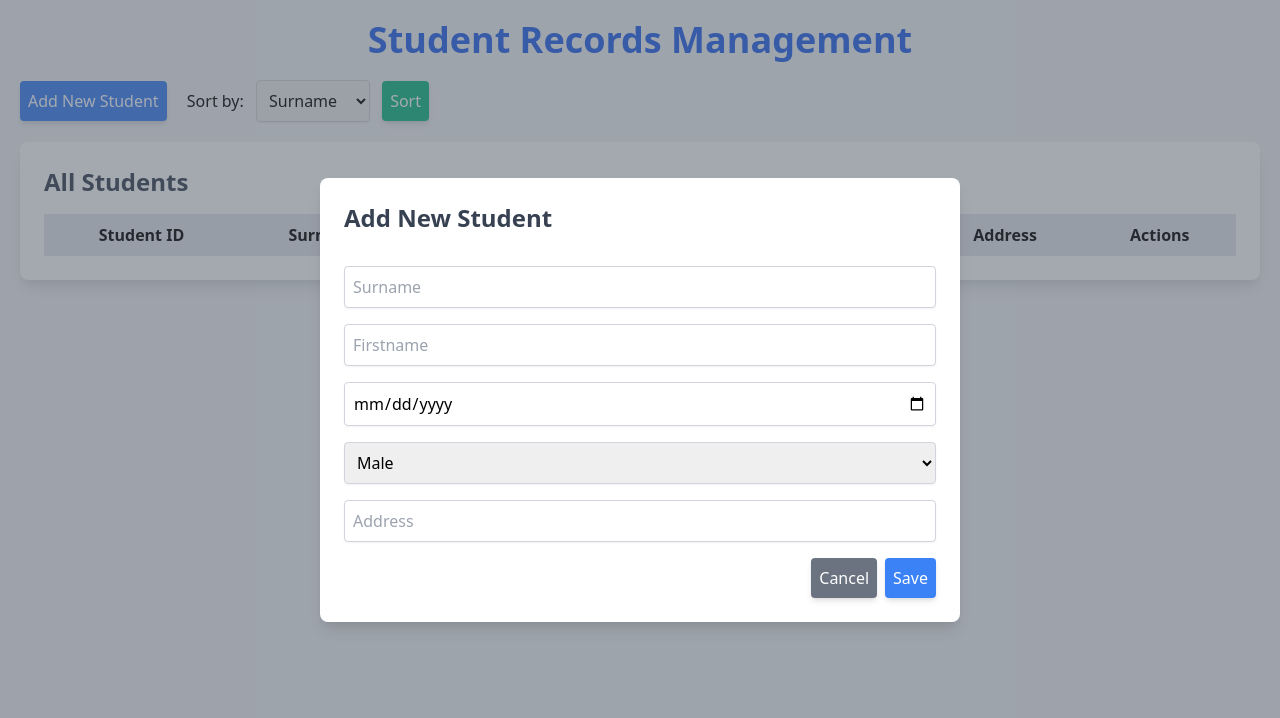
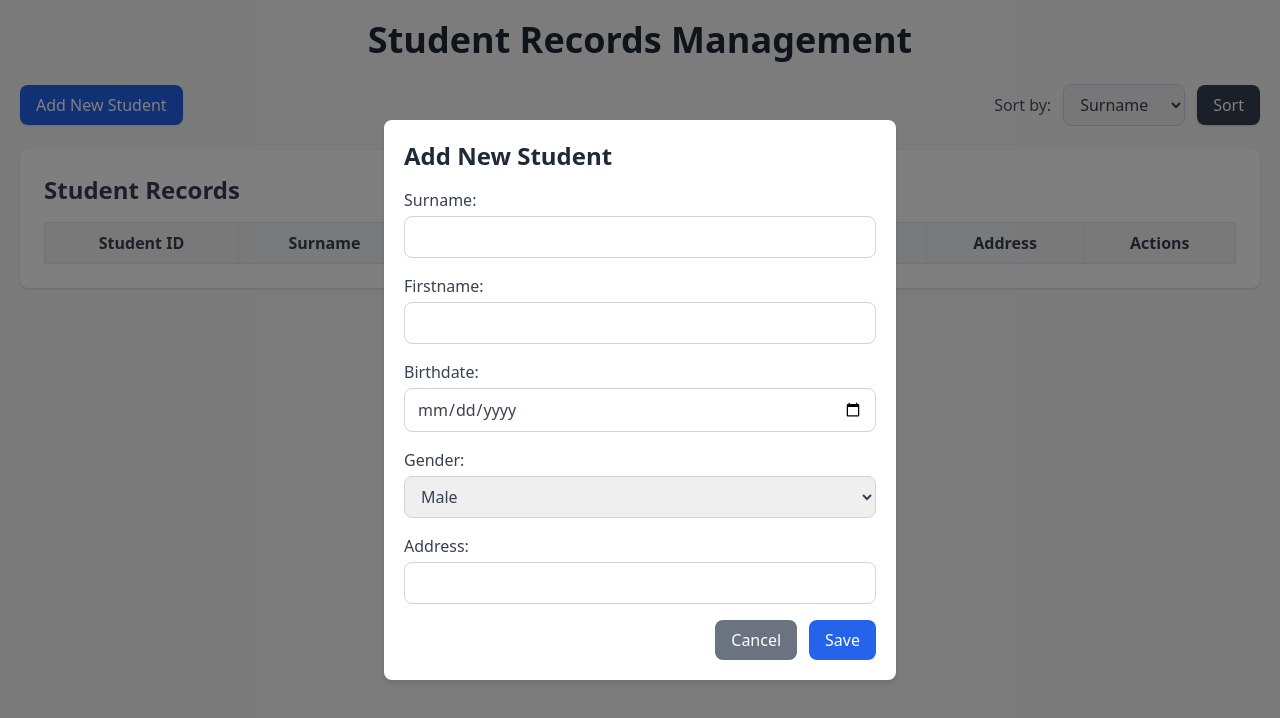
Before and after one commit to ericsonbalajadia/mayor-fds, a website: page front-end.html in a window 1280 px wide. Both pictures are taken after a click on the button "Add New Student". Drawn offline with nearby package versions, Linux system fonts and the light colour scheme; no server answers.

Commit message:
improved layout

```diff
--- a/front-end.html
+++ b/front-end.html
@@ -5,54 +5,97 @@
   <meta name="viewport" content="width=device-width, initial-scale=1.0">
   <title>Student Records</title>
   <link href="https://cdn.jsdelivr.net/npm/tailwindcss@2.2.19/dist/tailwind.min.css" rel="stylesheet">
-
+  <style>
+    body {
+      background-color: #f8f8f8; /* Neutral background */
+    }
+    .modal-bg {
+      background-color: rgba(0, 0, 0, 0.5); /* Dimmed background for modal */
+    }
+    .modal-content {
+      background-color: #ffffff;
+      padding: 20px;
+      border-radius: 8px;
+      box-shadow: 0 4px 6px rgba(0, 0, 0, 0.1);
+    }
+    .table-row:nth-child(even) {
+      background-color: #f9f9f9;
+    }
+    .table-row:nth-child(odd) {
+      background-color: #ffffff;
+    }
+    .btn {
+      transition: background-color 0.3s ease, transform 0.2s ease;
+    }
+    .btn:hover {
+      transform: scale(1.03);
+    }
+  </style>
 </head>
-<body class="bg-gray-100">
+<body class="font-sans text-gray-700">
 
   <div class="container mx-auto p-5">
-    <h1 class="text-4xl font-bold text-center mb-5 text-blue-600">Student Records Management</h1>
+    <h1 class="text-4xl font-bold text-center mb-6 text-gray-800">Student Records Management</h1>
 
-    <div class="mb-5 text-start">
-      <button id="openModalBtn" class="btn bg-blue-500 text-white p-2 rounded hover:bg-blue-600 shadow-md">Add New Student</button>
-      <div class="inline-block ml-4">
-        <label for="sortField" class="mr-2">Sort by:</label>
-        <select id="sortField" class="input p-2 border border-gray-300 rounded shadow-sm">
+    <div class="flex flex-wrap items-center justify-between mb-6">
+      <button id="openModalBtn" class="btn bg-blue-600 text-white px-4 py-2 rounded-lg hover:bg-blue-700 shadow">
+        Add New Student
+      </button>
+
+      <div class="flex items-center space-x-3">
+        <label for="sortField" class="text-gray-600">Sort by:</label>
+        <select id="sortField" class="border-gray-300 border rounded-lg px-3 py-2">
           <option value="Surname">Surname</option>
           <option value="Firstname">Firstname</option>
           <option value="Birthdate">Birthdate</option>
         </select>
-        <button id="sortBtn" class="btn bg-green-500 text-white p-2 rounded hover:bg-green-600 ml-2 shadow-md">Sort</button>
+        <button id="sortBtn" class="btn bg-gray-700 text-white px-4 py-2 rounded-lg hover:bg-gray-800 shadow">
+          Sort
+        </button>
       </div>
     </div>
 
-    <!-- Modal -->
-    <div id="studentModal" class="fixed inset-0 bg-gray-600 bg-opacity-50 flex items-center justify-center hidden">
-      <div class="bg-white p-6 rounded-lg shadow-lg w-1/2">
-        <h2 id="modalTitle" class="text-2xl font-semibold text-gray-700 mb-4">Add New Student</h2>
+    <div id="studentModal" class="fixed inset-0 flex items-center justify-center modal-bg hidden">
+      <div class="modal-content w-full max-w-lg">
+        <h2 id="modalTitle" class="text-2xl font-semibold text-gray-800 mb-4">Add New Student</h2>
         <form id="addStudentForm" class="space-y-4">
           <input type="hidden" id="studentId" />
-          <input type="text" id="surname" class="input w-full p-2 border border-gray-300 rounded shadow-sm" placeholder="Surname" required />
-          <input type="text" id="firstname" class="input w-full p-2 border border-gray-300 rounded shadow-sm" placeholder="Firstname" required />
-          <input type="date" id="birthdate" class="input w-full p-2 border border-gray-300 rounded shadow-sm" required />
-          <select id="gender" class="input w-full p-2 border border-gray-300 rounded shadow-sm" required>
-            <option value="Male">Male</option>
-            <option value="Female">Female</option>
-          </select>
-          <input type="text" id="address" class="input w-full p-2 border border-gray-300 rounded shadow-sm" placeholder="Address" required />
-          <div class="flex justify-end space-x-2">
-            <button type="button" id="closeModalBtn" class="btn bg-gray-500 text-white p-2 rounded hover:bg-gray-600 shadow-md">Cancel</button>
-            <button type="submit" class="btn bg-blue-500 text-white p-2 rounded hover:bg-blue-600 shadow-md">Save</button>
+          <div>
+            <label for="surname" class="block text-gray-700 mb-1">Surname:</label>
+            <input type="text" id="surname" class="w-full border border-gray-300 rounded-lg px-3 py-2 focus:ring focus:ring-blue-300" required />
+          </div>
+          <div>
+            <label for="firstname" class="block text-gray-700 mb-1">Firstname:</label>
+            <input type="text" id="firstname" class="w-full border border-gray-300 rounded-lg px-3 py-2 focus:ring focus:ring-blue-300" required />
+          </div>
+          <div>
+            <label for="birthdate" class="block text-gray-700 mb-1">Birthdate:</label>
+            <input type="date" id="birthdate" class="w-full border border-gray-300 rounded-lg px-3 py-2 focus:ring focus:ring-blue-300" required />
+          </div>
+          <div>
+            <label for="gender" class="block text-gray-700 mb-1">Gender:</label>
+            <select id="gender" class="w-full border border-gray-300 rounded-lg px-3 py-2 focus:ring focus:ring-blue-300" required>
+              <option value="Male">Male</option>
+              <option value="Female">Female</option>
+            </select>
+          </div>
+          <div>
+            <label for="address" class="block text-gray-700 mb-1">Address:</label>
+            <input type="text" id="address" class="w-full border border-gray-300 rounded-lg px-3 py-2 focus:ring focus:ring-blue-300" required />
+          </div>
+          <div class="flex justify-end space-x-3">
+            <button type="button" id="closeModalBtn" class="btn bg-gray-500 text-white px-4 py-2 rounded-lg hover:bg-gray-600">Cancel</button>
+            <button type="submit" class="btn bg-blue-600 text-white px-4 py-2 rounded-lg hover:bg-blue-700">Save</button>
           </div>
         </form>
       </div>
     </div>
 
-    <!-- Table to Display Students -->
-    <div class="mb-5 bg-white p-6 rounded-lg shadow-lg">
-      <h2 class="text-2xl font-semibold text-gray-700">All Students</h2>
-      <table id="studentsTable" class="min-w-full table-auto mt-4">
+    <div class="bg-white p-6 rounded-lg shadow">
+      <h2 class="text-2xl font-semibold mb-4">Student Records</h2>
+      <table class="min-w-full border-collapse border border-gray-200">
         <thead>
-          <tr class="bg-gray-200">
+          <tr class="bg-gray-100">
             <th class="border px-4 py-2">Student ID</th>
             <th class="border px-4 py-2">Surname</th>
             <th class="border px-4 py-2">Firstname</th>
@@ -63,7 +106,7 @@
           </tr>
         </thead>
         <tbody id="studentsBody">
-          <!-- Rows will be populated by JavaScript -->
+          <!-- Data will be populated here -->
         </tbody>
       </table>
     </div>
```
